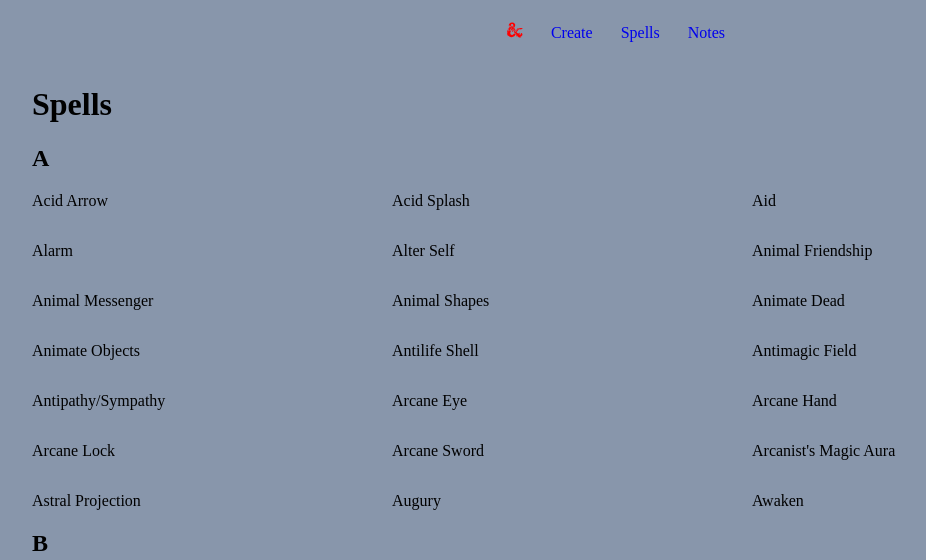
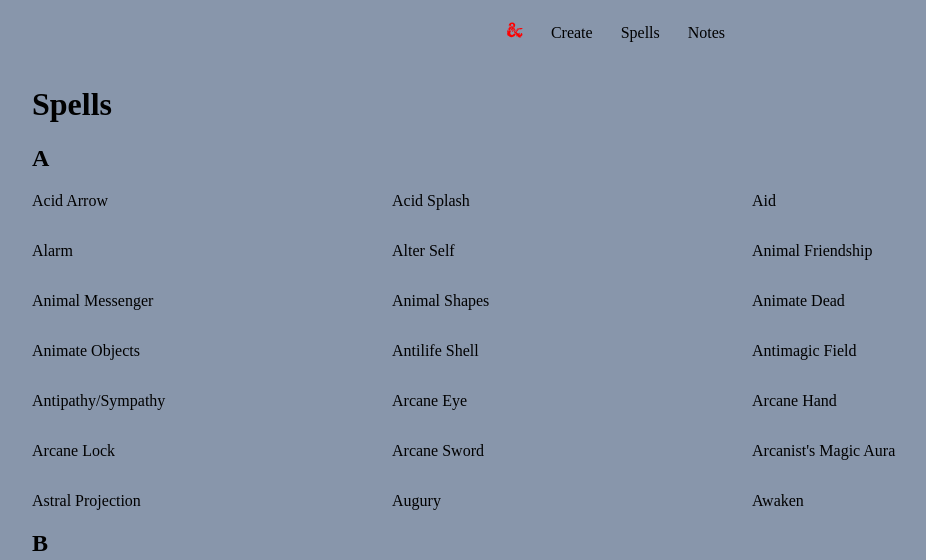
Before and after one commit to LoganQualk/DnD-Character-Creator, a React (Create React App) app: page /spells in a window 1280 px wide. Shown: the top 560 px of the page, without its empty margins (32-958 px from the left). Built offline with nearby package versions, Linux system fonts and the light colour scheme.

Commit message:
added links to spells that take you to the spell page through the API site

```diff
--- a/src/App.css
+++ b/src/App.css
@@ -31,6 +31,11 @@ body {
     width: 100%;
     gap: 10rem;
     row-gap: 2rem;
+}
+
+a:link, p {
+    text-decoration: none;
+    color: black;
 }
 
 h1 {
--- a/src/Spells.js
+++ b/src/Spells.js
@@ -9,7 +9,10 @@ const Spells = () => {
 
     for (let i = 97; i <= 122; i++) {
         getSpellsByFirstLetter.push(String.fromCharCode(i));
+        console.log("https://open5e.com/spells/" + spellNames[i].replace(/\s/g, ''));
     }
+
+
 
     return (
         <div>
@@ -19,9 +22,10 @@ const Spells = () => {
                     <div key={index}>
                         <h2>{letter.toUpperCase()}</h2>
                         <div className="spells">
-                            {spellNames.filter(name => name.charAt(0).toLowerCase() === letter).map((spell, index) => <p key={index} title={spell}>{spell}</p>)}
+                            {spellNames.filter(name => name.charAt(0).toLowerCase() === letter).map((spell, index) => <a href={'https://open5e.com/spells/'+spell.replace(/[\n\r\s\t]+/g, '-').replace('\'', '').toLowerCase()} target="_blank" rel="noopener noreferrer"><p key={index} title={spell}>{spell}</p></a>)}
                         </div>
                     </div>
+
                 )
             })}
         </div>
```
